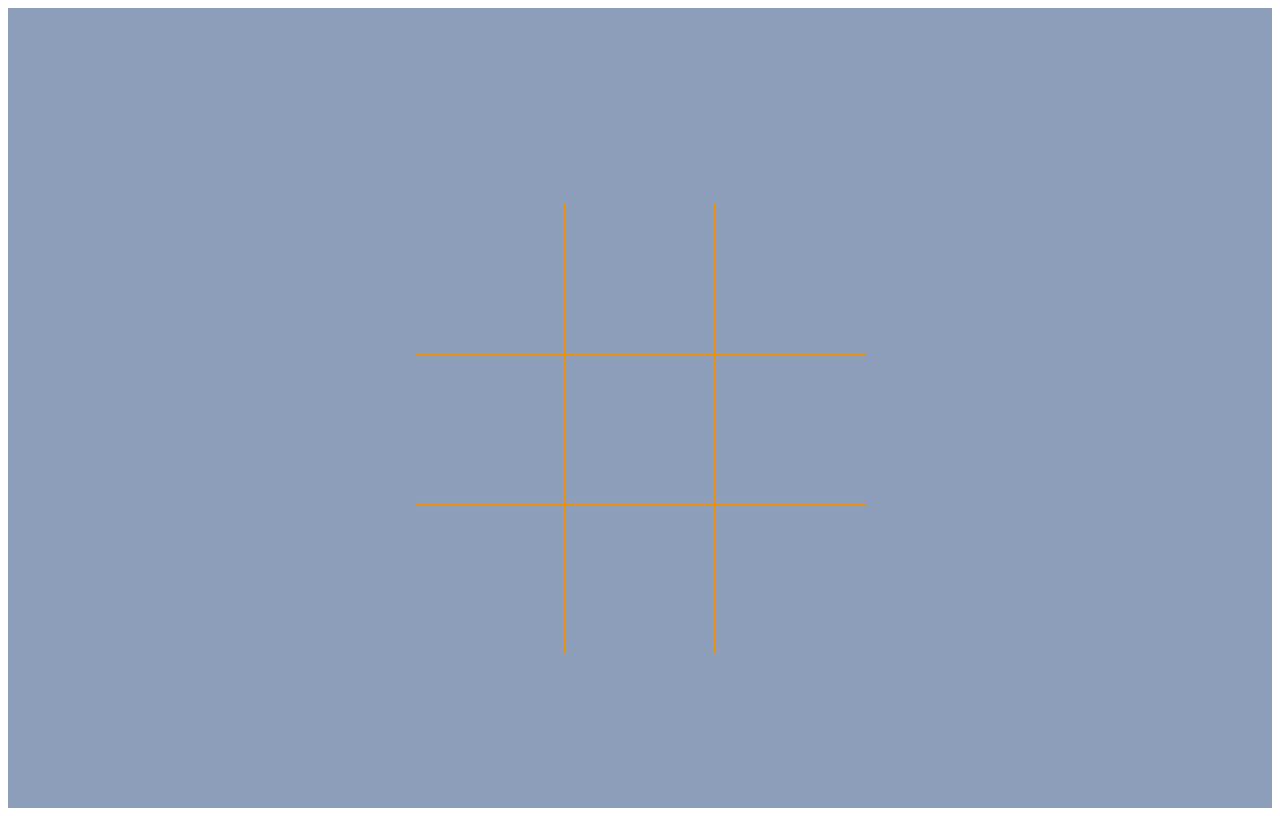
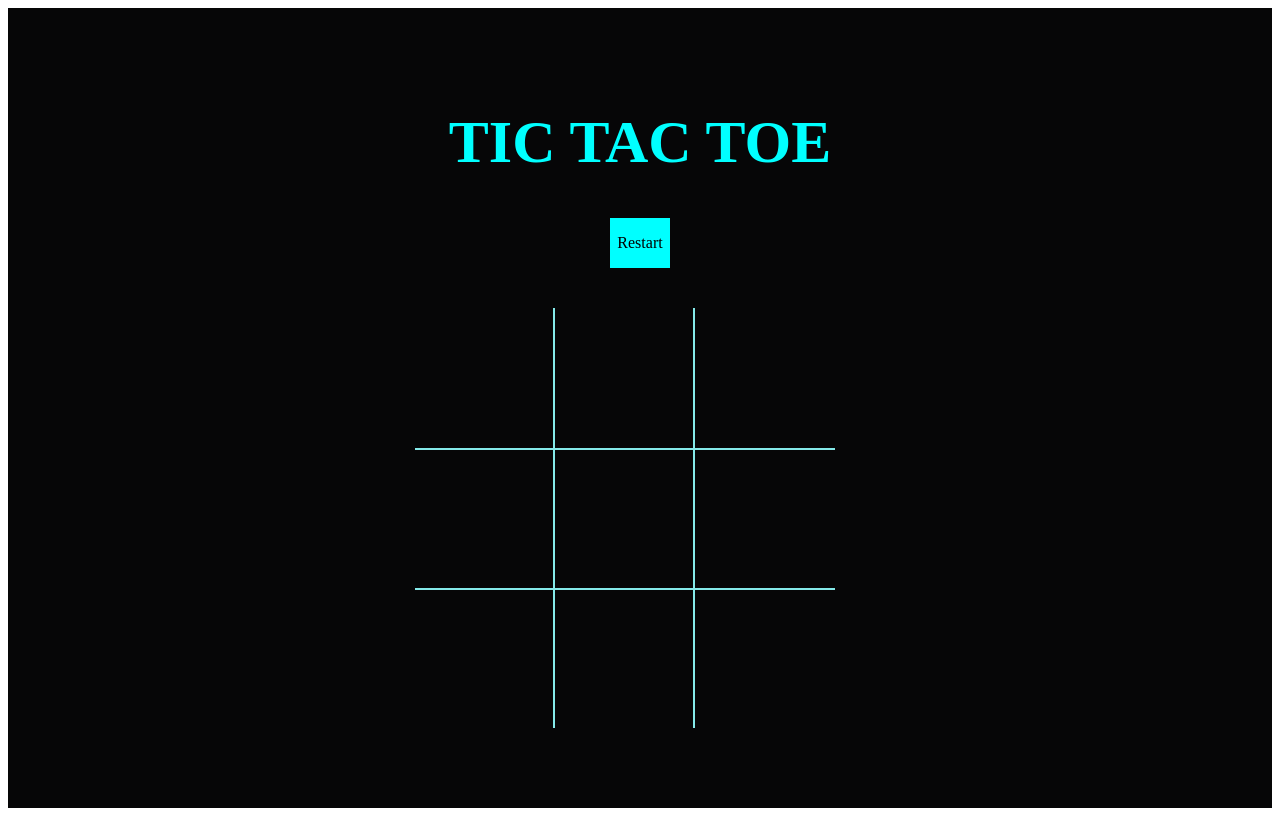
Before and after one commit to AmrMaket/Tic-Tac-Toe, a plain HTML site: page index.html in a window 1280 px wide. Drawn offline with Linux system fonts and the light colour scheme.

Commit message:
add button

```diff
--- a/index.html
+++ b/index.html
@@ -8,6 +8,8 @@
     </head>
     <body>
         <div class="container">
+            <h1>Tic Tac Toe</h1>
+            <botton class="restart">Restart</botton>
             <div id="board">
                 <div class="box" id="1"></div>
                 <div class="box" id="2"></div>
--- a/style/index.css
+++ b/style/index.css
@@ -8,11 +8,11 @@
     justify-content: center;
     align-items: center;
     flex-direction: column;
-    background-color: rgb(140, 158, 185);
+    background-color: rgb(6, 6, 7);
 }
 :root{
-    --orange: #ec9109;
-    --winning-divs: #464040;
+    --orange: rgb(132, 233, 233);
+    --winning-divs: #fa0d2c;
 }
 #board{
     width: 450px;
@@ -21,14 +21,13 @@
     margin-top: 40px;
 }
 .box{
-    width: 150px;
-    height: 150px;
+    width: 140px;
+    height: 140px;
     align-items: center;
     justify-content: center;
     color: var(--orange);
     font-size: 120px;
     border-right: 2px solid;
-    /* border-bottom: 2px solid; */
     border-top: 2px solid;
 }
 .box:nth-child(3n){
@@ -46,7 +45,17 @@
 .box:nth-child(2){
     border-top: none;
 }
-.box:nth-child
-.box:nth-child(6) ~ .box{
-    /* border-bottom: none; */
+.restart{
+    display: flex;
+    align-items: center;
+    justify-content: center;
+    background-color: aqua;
+    height: 50px;
+    width: 60px;
 }
+h1{
+    color: aqua;
+    font-size: 60px;
+    text-transform: uppercase;
+    margin-top: 20px;
+}
```
